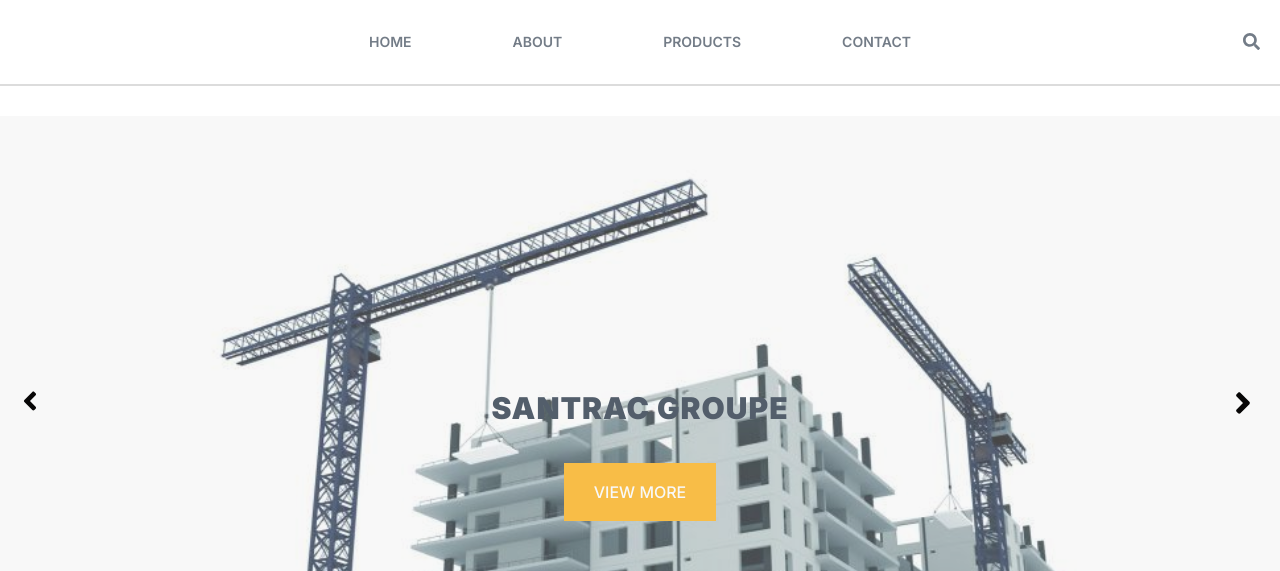
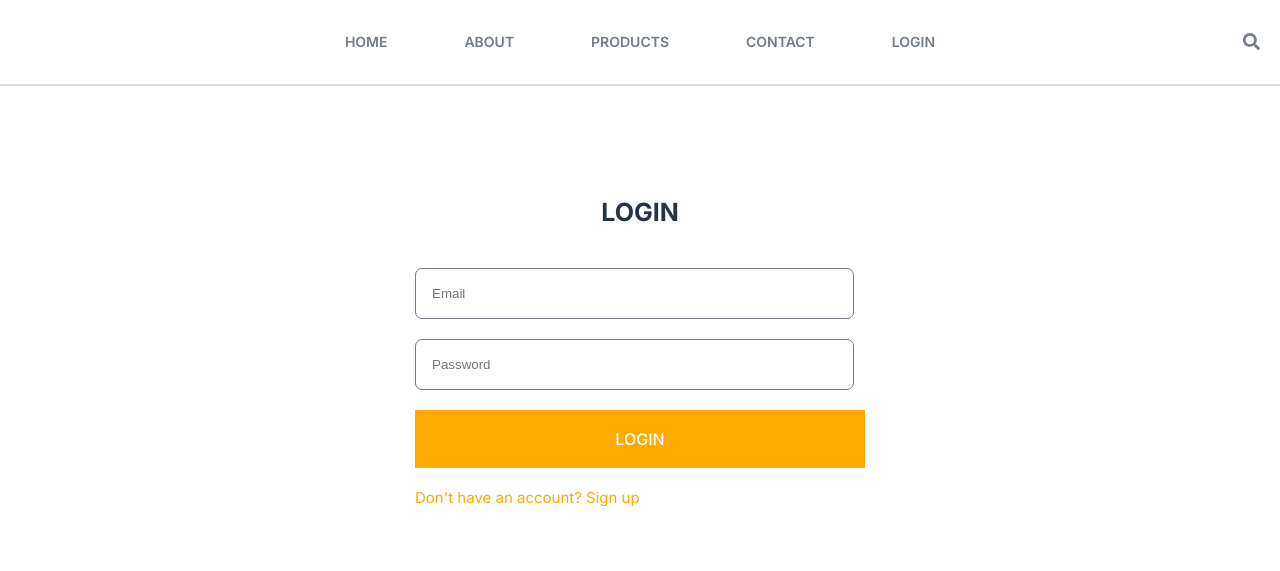
Before and after one commit to Umar-Zak/Santrac-Frontend, a React (Create React App) app: page /login in a window 1280 px wide. Shown: the top 571 px of the page. Built offline with nearby package versions, Linux system fonts and the light colour scheme.

Commit message:
implement login and register features

```diff
--- a/package.json
+++ b/package.json
@@ -6,12 +6,15 @@
     "@testing-library/jest-dom": "^5.14.1",
     "@testing-library/react": "^11.2.7",
     "@testing-library/user-event": "^12.8.3",
+    "axios": "^0.21.1",
+    "formik": "^2.2.9",
     "react": "^17.0.2",
     "react-dom": "^17.0.2",
     "react-icons": "^4.2.0",
     "react-router-dom": "^5.2.0",
     "react-scripts": "4.0.3",
-    "web-vitals": "^1.1.2"
+    "web-vitals": "^1.1.2",
+    "yup": "^0.32.9"
   },
   "scripts": {
     "start": "react-scripts start",
--- a/src/App.js
+++ b/src/App.js
@@ -14,6 +14,8 @@
 import Mission from './component/mission';
 import ProductPage from './pages/ProductsPage';
 import ProductDescription from './pages/ProductDescriptionPage';
+import Login from './pages/LoginPage';
+import RegisterPage from './pages/RegisterPage';
 
 function App() {
   return (
@@ -24,9 +26,16 @@
       <Route path="/product/:id">
       <ProductDescription/>
       </Route>
+      <Route path="/login" >
+        <Login/>
+      </Route>
+      <Route path="/register">
+        <RegisterPage/>
+      </Route>
       <Route path="/" >
          <HomePage/>
       </Route>
+
    </Switch>
 
   );
--- a/src/component/button.jsx
+++ b/src/component/button.jsx
@@ -1,6 +1,10 @@
-import React from 'react';
+import React from "react";
 const Button = ({ text, handleClick, type }) => {
-    return (<button onClick={handleClick} className={`button ${type}`}>{text}</button>);
-}
+  return (
+    <button type="submit" onClick={handleClick} className={`button ${type}`}>
+      {text}
+    </button>
+  );
+};
 
 export default Button;
--- /dev/null
+++ b/src/component/error.jsx
@@ -0,0 +1,7 @@
+import React from "react";
+
+const Error = ({ text }) => {
+  return <p className="error">{text}</p>;
+};
+
+export default Error;
--- /dev/null
+++ b/src/component/input.jsx
@@ -0,0 +1,14 @@
+import React from "react";
+const Input = ({ handleChange, name, type, value, placeholder }) => {
+  return (
+    <input
+      onChange={handleChange}
+      type={type}
+      placeholder={placeholder}
+      name={name}
+      className="input"
+    />
+  );
+};
+
+export default Input;
--- a/src/component/navbar.jsx
+++ b/src/component/navbar.jsx
@@ -1,51 +1,102 @@
-import React, { useState } from 'react';
-import { FaBars, FaTimes, FaSearch } from "react-icons/fa"
-import {Link}from "react-router-dom"
+import React, { useState } from "react";
+import { FaBars, FaTimes, FaSearch } from "react-icons/fa";
+import { Link } from "react-router-dom";
 const Navbar = () => {
-    const [navbarVisible,setNavbarVisible]=useState(false)
-    const [searchBoxVisible,setSearchBoxVisible]=useState(false)
+  const [navbarVisible, setNavbarVisible] = useState(false);
+  const [searchBoxVisible, setSearchBoxVisible] = useState(false);
 
   const handleSearchBoxVisisbility = () => {
-        setSearchBoxVisible(!searchBoxVisible)
-    }
+    setSearchBoxVisible(!searchBoxVisible);
+  };
 
   const handleNavBarVisibility = () => {
-        setNavbarVisible(!navbarVisible)
-    }
+    setNavbarVisible(!navbarVisible);
+  };
 
-    return (<React.Fragment>
-
+  return (
+    <React.Fragment>
       <nav className="mobile-nav">
         <div className="mobile-nav__header">
           <h2 className="mobile-logo">SanTrac</h2>
           <FaBars onClick={handleNavBarVisibility} className="bars" />
         </div>
-           {navbarVisible &&  <ul className="mobile-nav--links">
+        {navbarVisible && (
+          <ul className="mobile-nav--links">
             <div className="mobile-nav__header">
               <h2 className="mobile-logo">SanTrac</h2>
               <FaTimes onClick={handleNavBarVisibility} className="bars" />
             </div>
-                <li className="mobile-list--item"><Link to="/" className="mobile--link">Home</Link></li>
-                 <li className="mobile-list--item"><Link to="#about" className="mobile--link">about</Link></li>
-                <li className="mobile-list--item"><Link to="/product" className="mobile--link">Product</Link></li>
-                <li className="mobile-list--item"><Link to="#" className="mobile--link">Contact</Link></li>
-
-       </ul>}
+            <li className="mobile-list--item">
+              <Link to="/" className="mobile--link">
+                Home
+              </Link>
+            </li>
+            <li className="mobile-list--item">
+              <Link to="#about" className="mobile--link">
+                about
+              </Link>
+            </li>
+            <li className="mobile-list--item">
+              <Link to="/product" className="mobile--link">
+                Product
+              </Link>
+            </li>
+            <li className="mobile-list--item">
+              <Link to="#" className="mobile--link">
+                Contact
+              </Link>
+            </li>
+            <li className="mobile-list--item">
+              <Link to="/login" className="mobile--link">
+                Login
+              </Link>
+            </li>
+          </ul>
+        )}
       </nav>
 
       <div className="navbar-desktop">
         <ul className="desktop-nav--links">
-                <li className="desktop-list--item"><Link to="/" className="desktop--link">Home</Link></li>
-                <li className="desktop-list--item"><Link to="#about" className="desktop--link">About</Link></li>
-                <li className="desktop-list--item"><Link to="/products" className="desktop--link">Products</Link></li>
-                <li className="desktop-list--item"><Link to="#" className="desktop--link">Contact</Link></li>
+          <li className="desktop-list--item">
+            <Link to="/" className="desktop--link">
+              Home
+            </Link>
+          </li>
+          <li className="desktop-list--item">
+            <Link to="#about" className="desktop--link">
+              About
+            </Link>
+          </li>
+          <li className="desktop-list--item">
+            <Link to="/products" className="desktop--link">
+              Products
+            </Link>
+          </li>
+          <li className="desktop-list--item">
+            <Link to="#" className="desktop--link">
+              Contact
+            </Link>
+          </li>
+          <li className="desktop-list--item">
+            <Link to="/login" className="desktop--link">
+              Login
+            </Link>
+          </li>
         </ul>
         <div className="desktop-search--area">
-                {searchBoxVisible&& <input type="text" placeholder="Search" autoFocus />}
-                {!searchBoxVisible&& <FaSearch onClick={handleSearchBoxVisisbility} className="search-icon" />}
+          {searchBoxVisible && (
+            <input type="text" placeholder="Search" autoFocus />
+          )}
+          {!searchBoxVisible && (
+            <FaSearch
+              onClick={handleSearchBoxVisisbility}
+              className="search-icon"
+            />
+          )}
         </div>
       </div>
-    </React.Fragment>);
-}
+    </React.Fragment>
+  );
+};
 
 export default Navbar;
--- a/src/index.css
+++ b/src/index.css
@@ -697,3 +697,44 @@
     margin-top: -6px;
   }
 }
+
+.input {
+  margin-bottom: 2rem;
+  padding-inline: 1.6rem;
+  padding-block: 1.7rem;
+  border-radius: 7px;
+  border: 1px solid var(--color--nav-link);
+  outline: none;
+  width: 90%;
+}
+
+.form-container {
+  margin-top: 4rem;
+  width: 90%;
+  margin-left: auto;
+  margin-right: auto;
+}
+
+.button--large {
+  width: 100%;
+  margin-bottom: 2rem;
+}
+
+.register-login {
+  text-align: center;
+  color: var(--color--primary);
+  font-size: 1.5rem;
+}
+
+.error {
+  color: red;
+  font-size: 1.2rem;
+  margin-left: 15px;
+}
+
+@media screen and (min-width: 1024px) {
+  .form-container {
+    width: 450px;
+    margin-top: 100px;
+  }
+}
--- /dev/null
+++ b/src/pages/LoginPage.jsx
@@ -0,0 +1,67 @@
+import React from "react";
+import { Link } from "react-router-dom";
+import { Formik, Form } from "formik";
+import * as Yup from "yup";
+import Input from "../component/input";
+import Navbar from "../component/navbar";
+import Button from "../component/button";
+import SectionHeader from "../component/section-header";
+import Error from "../component/error";
+import { login } from "../utils/user";
+
+const Login = () => {
+  const schema = Yup.object().shape({
+    email: Yup.string().email("Invalid email").required("Email is required"),
+    password: Yup.string().required("Password is required"),
+  });
+
+  return (
+    <div className="block">
+      <Navbar />
+
+      <div className="form-container">
+        <SectionHeader text="Login" />
+        <Formik
+          initialValues={{ email: "", password: "" }}
+          onSubmit={async (values) => {
+            try {
+              await login(values);
+            } catch ({ response: { data, status } }) {
+              if (status === 400) return alert(data); //Will improve this line of code with a proper view
+
+              alert("Unexpected error. Try again"); //Will improve this line of code with a proper view
+            }
+          }}
+          validationSchema={schema}
+        >
+          {({ handleChange, handleBlur, errors, touched }) => (
+            <Form>
+              {touched.email && errors.email && <Error text={errors.email} />}
+              <Input
+                handleChange={handleChange}
+                name="email"
+                type="email"
+                placeholder="Email"
+              />
+              {touched.password && errors.password && (
+                <Error text={errors.password} />
+              )}
+              <Input
+                handleChange={handleChange}
+                name="password"
+                type="password"
+                placeholder="Password"
+              />
+              <Button text="Login" type="button--primary button--large" />
+            </Form>
+          )}
+        </Formik>
+        <Link className="register-login" to="/register">
+          Don't have an account? Sign up
+        </Link>
+      </div>
+    </div>
+  );
+};
+
+export default Login;
--- /dev/null
+++ b/src/pages/RegisterPage.jsx
@@ -0,0 +1,90 @@
+import React from "react";
+import { Formik, Form } from "formik";
+import * as Yup from "yup";
+import Input from "../component/input";
+import Navbar from "../component/navbar";
+import Button from "../component/button";
+import SectionHeader from "../component/section-header";
+import { Link } from "react-router-dom";
+import Error from "../component/error";
+import { register } from "../utils/user";
+
+const RegisterPage = () => {
+  const schema = Yup.object().shape({
+    username: Yup.string().required("Username is required"),
+    email: Yup.string().email("Invalid email").required("Email is required"),
+    password: Yup.string()
+      .min(6, "Password too short")
+      .required("Password is required"),
+    phone: Yup.string()
+      .min(10, "Number must be 10 degits")
+      .max(10, "Number must be 10 digits")
+      .required("Number is required"),
+  });
+
+  return (
+    <div className="block">
+      <Navbar />
+
+      <div className="form-container">
+        <SectionHeader text="Register" />
+        <Formik
+          initialValues={{ username: "", password: "", phone: "", email: "" }}
+          validationSchema={schema}
+          onSubmit={async (values) => {
+            try {
+              await register(values);
+            } catch ({ response: { data, status } }) {
+              if (status === 400) return alert(data); //Will improve this line of code with a proper view
+
+              alert("Unexpected error. Try again"); //Will improve this line of code with a proper view
+            }
+          }}
+        >
+          {({ errors, touched, handleChange }) => (
+            <Form>
+              {touched.username && errors.username && (
+                <Error text={errors.username} />
+              )}
+              <Input
+                handleChange={handleChange}
+                name="username"
+                type="text"
+                placeholder="Username"
+              />
+              {touched.email && errors.email && <Error text={errors.email} />}
+              <Input
+                handleChange={handleChange}
+                name="email"
+                type="email"
+                placeholder="Email"
+              />
+              {touched.phone && errors.phone && <Error text={errors.phone} />}
+              <Input
+                handleChange={handleChange}
+                name="phone"
+                type="phone"
+                placeholder="Phone number"
+              />
+              {touched.password && errors.password && (
+                <Error text={errors.password} />
+              )}
+              <Input
+                handleChange={handleChange}
+                name="password"
+                type="password"
+                placeholder="Password"
+              />
+              <Button text="Sign Up" type="button--primary button--large" />
+            </Form>
+          )}
+        </Formik>
+        <Link className="register-login" to="/login">
+          Already have an account? Sign In
+        </Link>
+      </div>
+    </div>
+  );
+};
+
+export default RegisterPage;
--- /dev/null
+++ b/src/utils/user.js
@@ -0,0 +1,25 @@
+import htpp from "./http"
+
+
+export async function login(body) {
+
+    try {
+        const { data } = await htpp.post("/users/login", body)
+        localStorage.setItem("token", data)
+        window.location="/"
+    }
+    catch (ex) {
+        throw ex
+    }
+}
+
+export async function register(body) {
+    try {
+        const { data } = await htpp.post("users/register", body)
+        localStorage.setItem("token", data)
+        window.location="/"
+    }
+    catch (ex) {
+        throw ex
+    }
+}
```
Also changed, not shown: src/utils/http.js (added, +14 -0 lines), 1 other file (tests, documents, lock files or other folders). Lines whose indentation alone changed are shown as unchanged.
